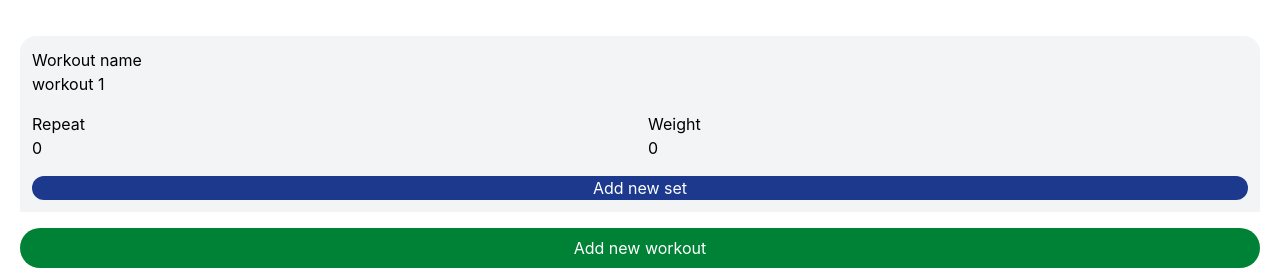
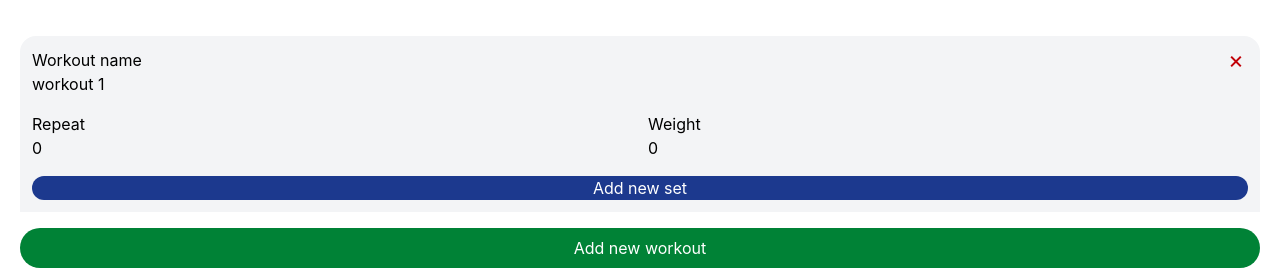
Before and after one commit to SadeghSourceCode/gym-activity-tracker, an Angular app: page / in a window 1280 px wide. Both pictures are taken after a click on the button "Add new workout". Shown: the top 270 px of the page. Built offline with nearby package versions, Linux system fonts and the light colour scheme.

Commit message:
Add workout removal control

```diff
--- a/src/app/features/workout/features/main/main.component.html
+++ b/src/app/features/workout/features/main/main.component.html
@@ -1,8 +1,20 @@
 <div class="flex w-full min-w-0 max-w-full flex-col overflow-hidden">
   <div class="mt-4 flex w-full min-w-0 max-w-full flex-col gap-4 overflow-hidden rounded-2xl">
     @for (workout of workouts(); track workout.id; let last = $last) {
-      <div class="flex w-full min-w-0 max-w-full flex-col gap-4 overflow-hidden p-3 bg-gray-100">
-        <label class="block min-w-0">
+      <div
+        class="relative flex w-full min-w-0 max-w-full flex-col gap-4 overflow-hidden bg-gray-100 p-3"
+      >
+        <button
+          class="absolute right-2 top-2 flex size-8 items-center justify-center rounded-full text-2xl leading-none text-red-700 hover:bg-red-100 focus:outline-none focus:ring-2 focus:ring-red-600"
+          type="button"
+          aria-label="Remove workout"
+          title="Remove workout"
+          (click)="removeWorkout(workout.id)"
+        >
+          &times;
+        </button>
+
+        <label class="block min-w-0 pr-10">
           Workout name
           <input
             class="block w-full min-w-0 max-w-full"
--- a/src/app/features/workout/features/main/main.component.ts
+++ b/src/app/features/workout/features/main/main.component.ts
@@ -86,6 +86,12 @@ export class MainComponent {
     );
   }
 
+  removeWorkout(workoutId: number) {
+    this.workouts.update((workouts) =>
+      workouts.filter((workout) => workout.id !== workoutId),
+    );
+  }
+
   addSet(workoutId: number) {
     this.workouts.update((workouts) =>
       workouts.map((workout) => {
```
